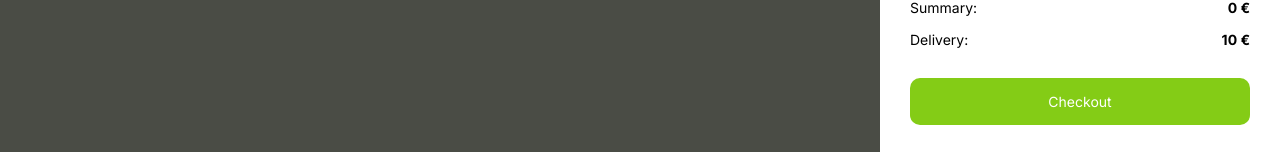
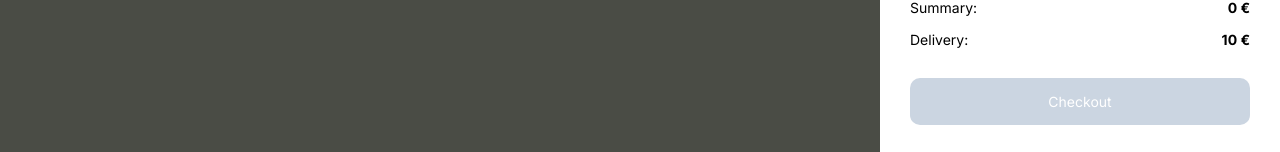
Before and after one commit to Asya404/Sneakers-App, a Nuxt app: page / in a window 1280 px wide. Both pictures are taken after a click on the item "0 €". Shown: the part 645-797 px from the top of the page. Built offline with nearby package versions, Linux system fonts and the light colour scheme; no server answers.

Commit message:
feat: add create order functionality

```diff
--- a/app.vue
+++ b/app.vue
@@ -2,6 +2,7 @@
   <Drawer
     v-if="drawerOpen"
     @closeDrawer="closeDrawer"
+    :createOrder="createOrder"
     :totalPrice="totalPrice"
     :cart="cart"
   />
@@ -142,6 +143,25 @@ const totalPrice = computed(() =>
   cart.value.reduce((acc, item) => acc + item.price, 0)
 );
 
+const createOrder = async () => {
+  try {
+    const { data } = await useFetch(
+      "https://2fadb0c14f8b7015.mokky.dev/orders",
+      {
+        method: "POST",
+        body: {
+          items: cart.value,
+          totalPrice: totalPrice.value,
+        },
+      }
+    );
+    cart.value = [];
+    items.value.forEach((item) => (item.isAdded = false));
+  } catch (error) {
+    console.error(error);
+  }
+};
+
 provide("onAddPlus", onAddPlus);
 provide("removeFromDrawer", removeFromDrawer);
 provide("addToFavorite", addToFavorite);
--- a/components/Drawer.vue
+++ b/components/Drawer.vue
@@ -23,7 +23,9 @@
         <div></div>
         <b>10 €</b>
       </div>
-      <button>Checkout</button>
+      <button :disabled="cart.length === 0" @click="createOrder">
+        Checkout
+      </button>
     </div>
   </div>
 </template>
@@ -32,6 +34,7 @@
 defineProps({
   cart: Array,
   totalPrice: Number,
+  createOrder: Function,
 });
 const emit = defineEmits(["closeDrawer"]);
 </script>
```
